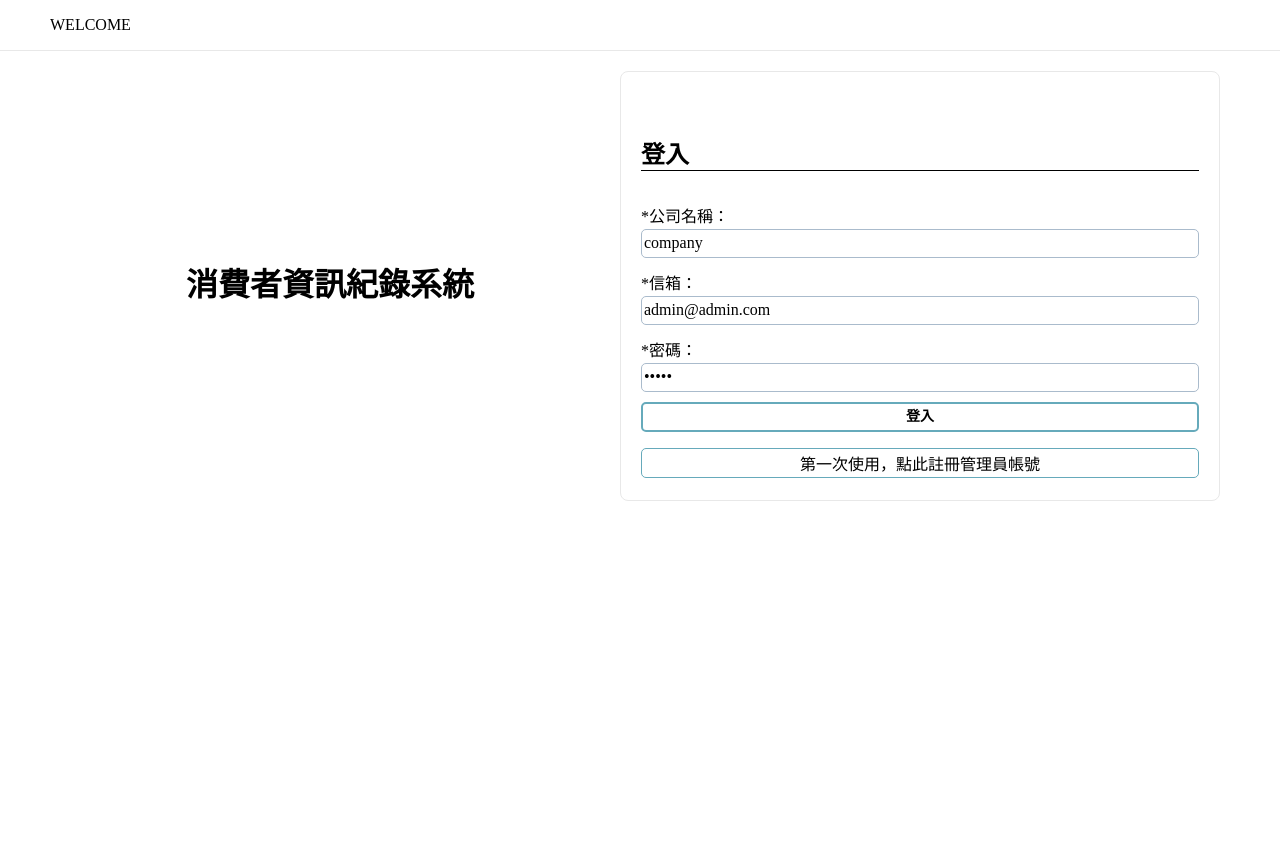
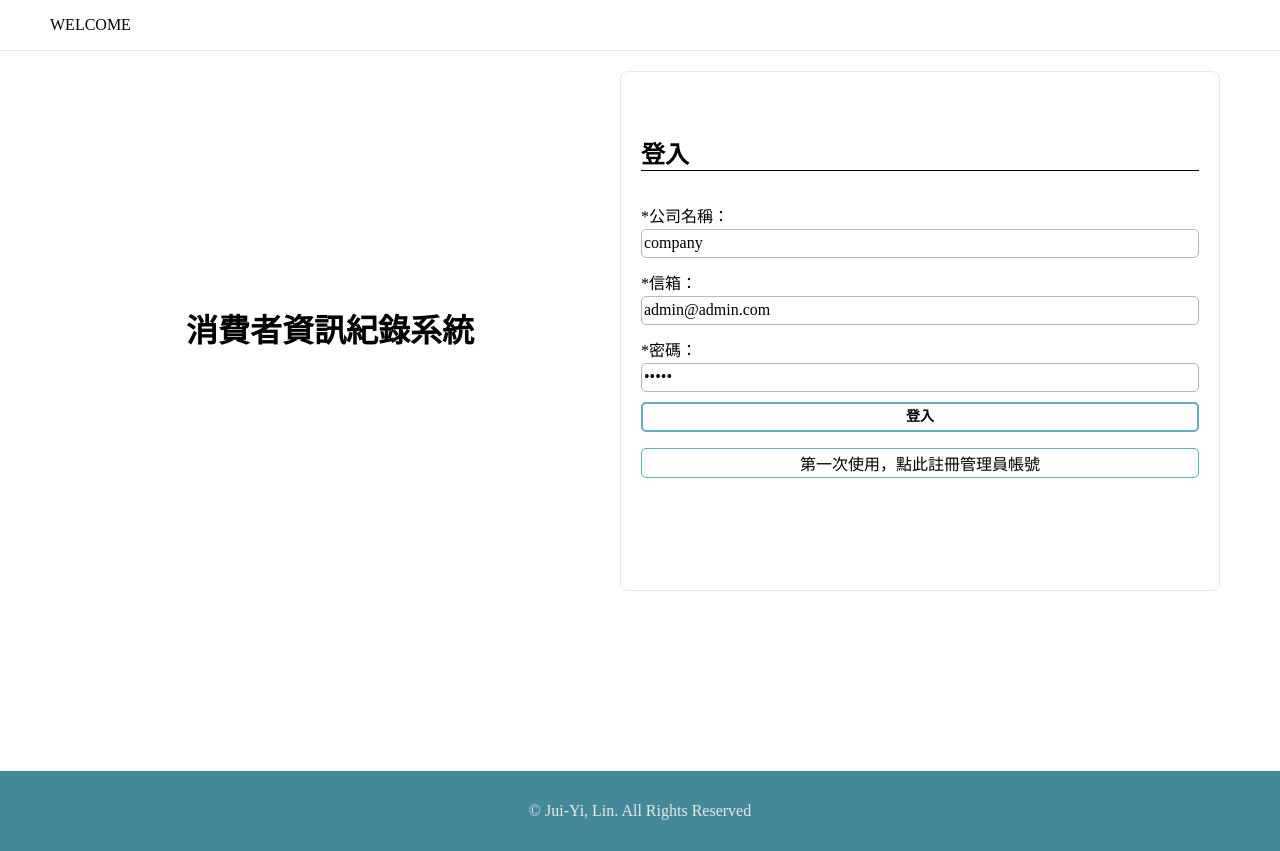
Before and after one commit to juiyilin/order-form, a Flask app: page / in a window 1280 px wide. Before the commit the page ends 501 px from the top, so only its background shows below. Run offline with Flask 2, Linux system fonts and the light colour scheme; data that the repository does not hold is empty.

Commit message:
add footer,valid email in order and remind words if product created without price

```diff
--- a/api/accounts.py
+++ b/api/accounts.py
@@ -24,7 +24,7 @@
         company=request.json['company']
         email=request.json['email']
         if valid_email(email)==None:
-            abort(400,'密碼格式錯誤')
+            abort(400,'信箱格式錯誤')
         password=to_hash(request.json['password'])
         conn,cursor=connect_db(db)
         print('是否連線',conn.is_connected())
--- a/static/css/base.css
+++ b/static/css/base.css
@@ -83,9 +83,17 @@
     margin-top: 50px;
 }
 
-.content {
+html,
+body {
+    height: 100%;
+    margin: 0;
+}
+
+#content {
     width: 1200px;
-    margin: 0 auto;
+    margin: 10px auto;
+    padding-bottom: 80px;
+    min-height: calc(100% - 80px)
 }
 
 div,
@@ -178,7 +186,7 @@
         width: 100%;
     }
 
-    .content {
+    #content {
         padding: 0 10px;
         width: 100%;
     }
@@ -239,3 +247,14 @@
         display: block;
     }
 }
+
+footer {
+    width: 100%;
+    height: 80px;
+    background-color: #448899;
+    display: flex;
+    justify-content: center;
+    align-items: center;
+    color: #e8e8e8;
+
+}
--- a/static/css/product.css
+++ b/static/css/product.css
@@ -1,3 +1,7 @@
+sub {
+    color: #dc3545;
+}
+
 #list-products {
     margin: 0 0 50px 0;
 
--- a/static/js/order.js
+++ b/static/js/order.js
@@ -266,6 +266,8 @@
         // console.log(result);
         if (result.success) {
             window.location.reload();
+        } else {
+            alert(result.message);
         }
     });
 });
--- a/static/js/product.js
+++ b/static/js/product.js
@@ -66,6 +66,11 @@
     let inputs = createPoducts.querySelectorAll('input');
     let itemNumber = inputs[0].value;
     let price = inputs[1].value;
+    let priceZero = true;
+    if (price == '') {
+        priceZero = confirm('價格將預設為0元，確定嗎？');
+    }
+    if (priceZero) {
         fetch('/api/products', {
             method: 'POST',
             body: JSON.stringify({
@@ -84,6 +89,7 @@
                 alert(result.message);
             }
         });
+    }
 });
 
 window.addEventListener('load', () => {
--- a/templates/base.html
+++ b/templates/base.html
@@ -36,11 +36,14 @@
             </div>
         </div>
     </nav>
-    <div class="content">
+    <div id="content">
         {% block content %}
 
         {% endblock %}
     </div>
+    <footer>
+        <p>© <span id="year"></span> Jui-Yi, Lin. All Rights Reserved</p>
+    </footer>
     <script src="{{url_for('static',filename='js/base.js')}}"></script>
     {% block js %}
     {% endblock %}
--- a/templates/edit_account.html
+++ b/templates/edit_account.html
@@ -1,6 +1,6 @@
 {% extends 'base.html' %}
 {% block title %}
-<title>edit</title>
+<title>修改帳號</title>
 {% endblock %}
 {% block content %}
 <h1>修改帳號資料</h1>
--- a/templates/menu.html
+++ b/templates/menu.html
@@ -23,11 +23,14 @@
             </div>
         </div>
     </nav>
-    <div class="content">
+    <div id="content">
         <div id="manage-accounts"></div>
         <div id="manage-products"></div>
         <div id="manage-shows"></div>
     </div>
+    <footer>
+        <p>© <span id="year"></span> Jui-Yi, Lin. All Rights Reserved</p>
+    </footer>
     <script src="{{url_for('static',filename='js/base.js')}}">
 
 
--- a/templates/product.html
+++ b/templates/product.html
@@ -12,7 +12,7 @@
 <h2>新增產品</h2>
 <form id="create-products">
     <p>*型號： <input type="text" required></p>
-    <p>價格：$<input type="number" placeholder="台幣價格"></p>
+    <p>價格：$<input type="number" placeholder="台幣價格"><sub>若不填寫價格將自動設定為0元</sub></p>
     <button type="submit">新增</button>
 </form>
 <h2>產品列表</h2>
```
Also changed, not shown: api/orders.py (+8 -1 lines), static/css/menu.css (+8 -8 lines). Lines whose indentation alone changed are shown as unchanged.
